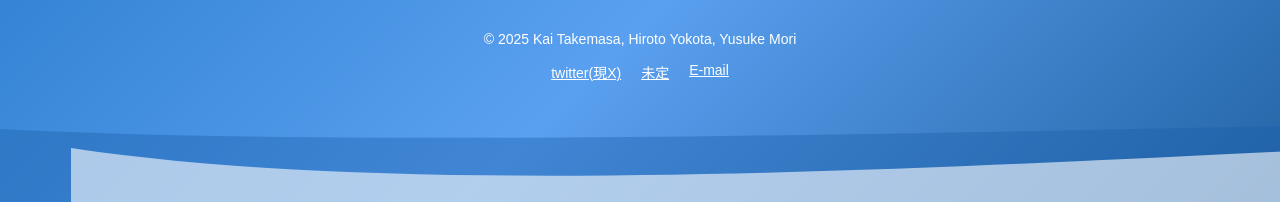
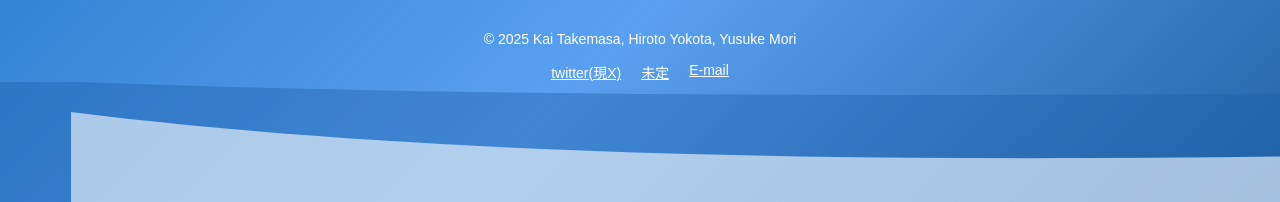
Before and after one commit to moriyusuke0811/WELL-LAB, a plain HTML site: page index.html in a window 1280 px wide. Shown: the part 1523-1725 px from the top of the page. Drawn offline with Linux system fonts and the light colour scheme; no server answers.

Commit message:
aeargaer

```diff
--- a/style.css
+++ b/style.css
@@ -301,8 +301,8 @@ p .titlepages{
   bottom: 0;
   left: 0;
   right: 0;
-  width: 200%;  /* 横に伸ばしてアニメーションの余地を作る */
-  height: 150px;
+  width: 400%;  /* 横に伸ばしてアニメーションの余地を作る */
+  height: 250px;
   line-height: 0;
   overflow: hidden;
 }
```
